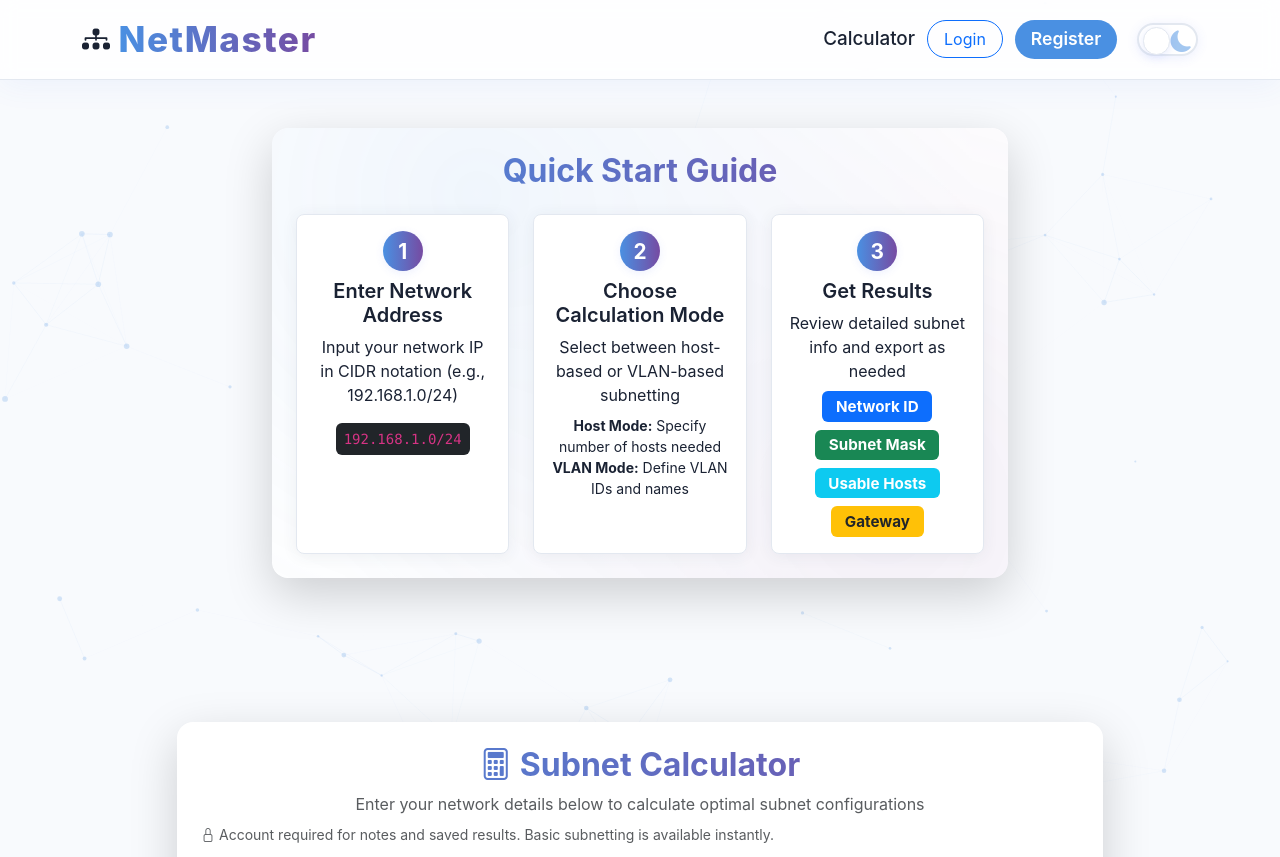
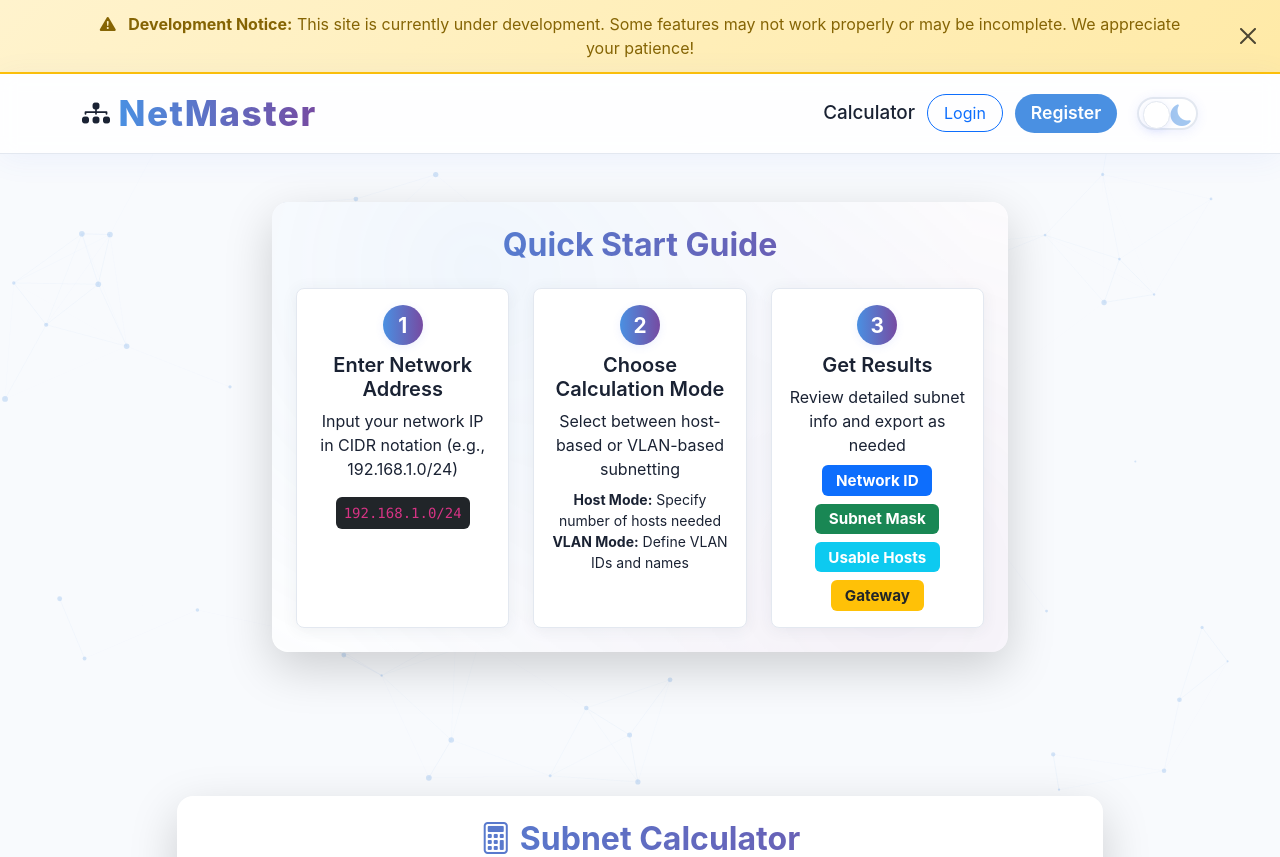
Before and after one commit to broh1m/netmaster-web, a Flask app: page /calculator in a window 1280 px wide. Shown: the top 857 px of the page. Run offline with Flask 3, Linux system fonts and the light colour scheme; some libraries are stand-ins or nearby versions.

Commit message:
feat: add development banner to notify users of site status
- Add dismissible warning banner at the top of all pages
- Include clear messaging about site being under development
- Implement localStorage persistence for banner dismissal
- Style banner with gradient background and warning colors
- Position banner prominently in header area for visibility

```diff
--- a/templates/base.html
+++ b/templates/base.html
@@ -12,6 +12,15 @@
     <link rel="stylesheet" href="{{ url_for('static', filename='css/alerts.css') }}">
 </head>
 <body>
+    <!-- Development Banner -->
+    <div class="alert alert-warning alert-dismissible fade show m-0 border-0 rounded-0 text-center" role="alert" id="developmentBanner" style="background: linear-gradient(135deg, #fff3cd 0%, #ffeaa7 100%); border-bottom: 2px solid #ffc107 !important;">
+        <div class="container">
+            <i class="bi bi-exclamation-triangle-fill me-2"></i>
+            <strong>Development Notice:</strong> This site is currently under development. Some features may not work properly or may be incomplete. We appreciate your patience!
+            <button type="button" class="btn-close" data-bs-dismiss="alert" aria-label="Close"></button>
+        </div>
+    </div>
+
     <!-- Remove all global CSRF token inputs. Only forms should have CSRF tokens. -->
 
     <nav class="navbar main-navbar navbar-expand-lg glassy-navbar py-2">
@@ -208,6 +217,21 @@
                 }
             }
         });
+
+        // Development banner functionality
+        const developmentBanner = document.getElementById('developmentBanner');
+        if (developmentBanner) {
+            // Check if user has dismissed the banner
+            const bannerDismissed = localStorage.getItem('developmentBannerDismissed');
+            if (bannerDismissed === 'true') {
+                developmentBanner.style.display = 'none';
+            }
+
+            // Handle banner dismissal
+            developmentBanner.addEventListener('closed.bs.alert', function() {
+                localStorage.setItem('developmentBannerDismissed', 'true');
+            });
+        }
         });
     </script>
     <script>
```
Lines whose indentation alone changed are shown as unchanged.
